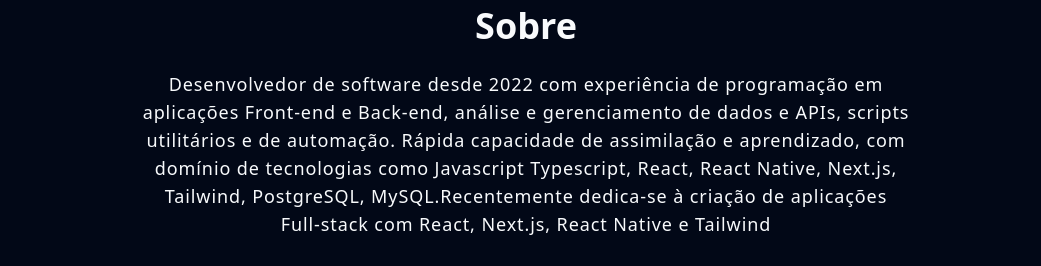
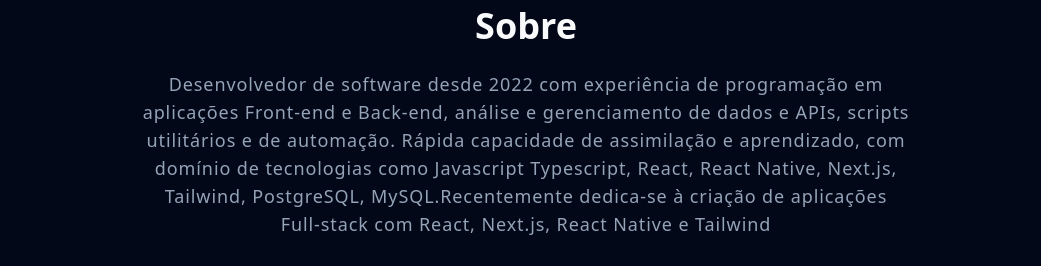
Before and after one commit to mateusmaiia/dev_maia, a React (Vite) app: page / in a window 1280 px wide. Shown: the part 686-952 px from the top of the page, without its empty margins (114-1155 px from the left). Built offline with nearby package versions, Linux system fonts and the light colour scheme.

Commit message:
update: text color and size

```diff
--- a/src/components/about.tsx
+++ b/src/components/about.tsx
@@ -2,8 +2,8 @@
   return(
     <div id="about" className="w-full flex bg-card items-center flex-col justify-center h-4/6 py-24 mx-auto  ">
       <h2 className="text-center text-4xl font-semibold mb-6">Sobre</h2>
-      <p className="text-center text-sm md:text-lg w-4/6 max-w-3xl  tracking-wider">
-      Desenvolvedor de software desde 2022 com experiência de programação em aplicações Front-end e Back-end, análise e gerenciamento de dados e APIs, scripts utilitários e de automação. Rápida capacidade de assimilação e aprendizado, com domínio de tecnologias como Javascript Typescript, React, React Native, Next.js, Tailwind, PostgreSQL, MySQL.Recentemente dedica-se à criação de aplicações Full-stack com React, Next.js, React Native e Tailwind
+      <p className="text-center text-slate-400 text-lg md:text-lg w-4/6 max-w-3xl  font-light tracking-wider">
+        Desenvolvedor de software desde 2022 com experiência de programação em aplicações Front-end e Back-end, análise e gerenciamento de dados e APIs, scripts utilitários e de automação. Rápida capacidade de assimilação e aprendizado, com domínio de tecnologias como Javascript Typescript, React, React Native, Next.js, Tailwind, PostgreSQL, MySQL.Recentemente dedica-se à criação de aplicações Full-stack com React, Next.js, React Native e Tailwind
       </p>
     </div>
   )
```
